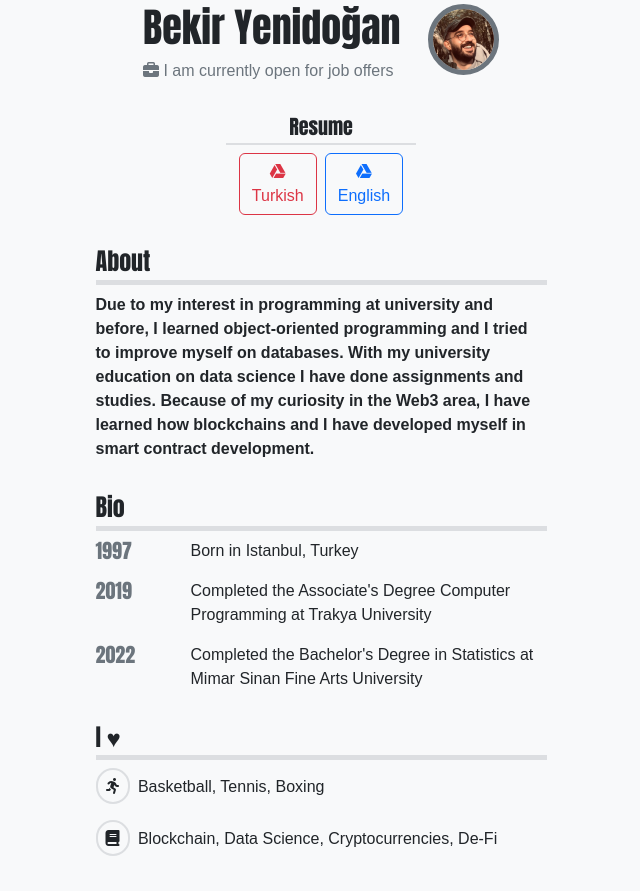
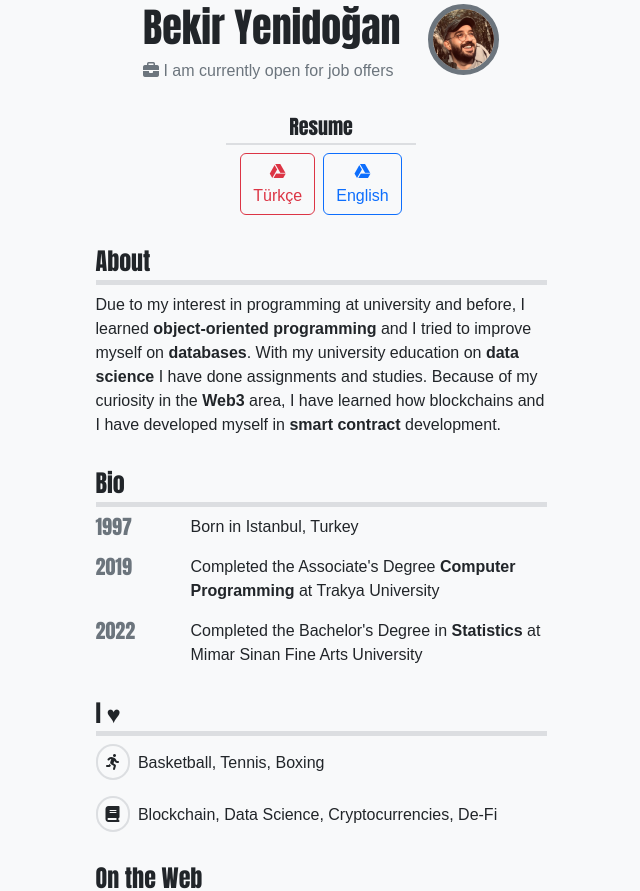
Before and after one commit to bekiryenidogan/bekiryenidogan.github.io, a plain HTML site: page index.html in a window 1280 px wide. Shown: the part 477-1368 px from the top of the page, without its empty margins (319-959 px from the left). Drawn offline with nearby package versions, Linux system fonts and the light colour scheme; a web font is replaced by a local one.

Commit message:
Homepage

```diff
--- a/index.html
+++ b/index.html
@@ -141,7 +141,7 @@
                 class="btn btn-outline-danger mx-1"
               >
                 <i class="fa-brands fa-google-drive"></i>
-                Turkish
+                Türkçe
               </a>
               <a
                 href="https://drive.google.com/file/d/15dcx23mkHtKz0zbBfBoCsG4wyVAMQOyV/view?usp=sharing"
@@ -171,13 +171,13 @@
       </div>
       <div class="row d-flex align-items-center justify-content-center">
         <div class="col-sm-5 d-flex align-items-center justify-content-center">
-          <p class="fw-bold">
+          <p>
             Due to my interest in programming at university and before, I
-            learned object-oriented programming and I tried to improve myself on
-            databases. With my university education on data science I have done
-            assignments and studies. Because of my curiosity in the Web3 area, I
-            have learned how blockchains and I have developed myself in smart
-            contract development.
+            learned  <b>object-oriented programming </b> and I tried to improve myself on
+            <b>databases</b>. With my university education on <b>data science</b> I have done
+            assignments and studies. Because of my curiosity in the <b>Web3 </b>area, I
+            have learned how blockchains and I have developed myself in <b>smart
+            contract</b> development.
           </p>
         </div>
       </div>
@@ -208,7 +208,7 @@
         </div>
         <div class="col-sm-4">
           <p>
-            Completed the Associate's Degree Computer Programming at Trakya
+            Completed the Associate's Degree <b>Computer Programming</b> at Trakya
             University
           </p>
         </div>
@@ -220,7 +220,7 @@
         </div>
         <div class="col-sm-4 text-left">
           <p>
-            Completed the Bachelor's Degree in Statistics at Mimar Sinan Fine
+            Completed the Bachelor's Degree in <b>Statistics</b> at Mimar Sinan Fine
             Arts University
           </p>
         </div>
@@ -321,17 +321,6 @@
           </div>
         </div>
       </div>
-      <!-- end -->
-      <!-- <div class="col mt-3">
-        <footer class="mt-auto text-white-50 text-center pt-3">
-          <p>
-            ♥ Thanks for the tutorial
-            <a href="https://twitter.com/mdo" class="text-white"
-              >Takuya Matsuyama</a
-            >.
-          </p>
-        </footer>
-      </div> -->
     </div>
 
     <script
```
